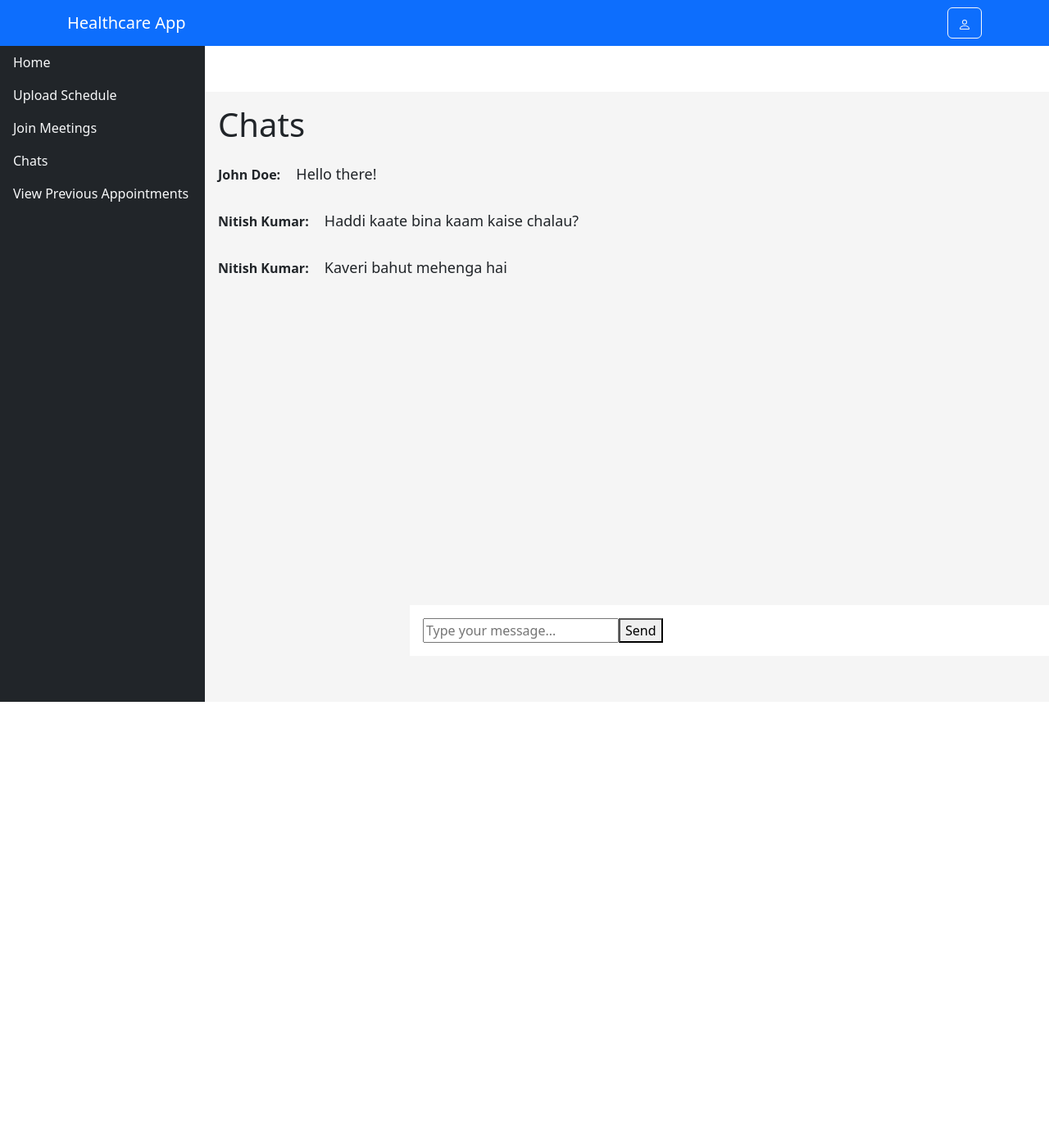
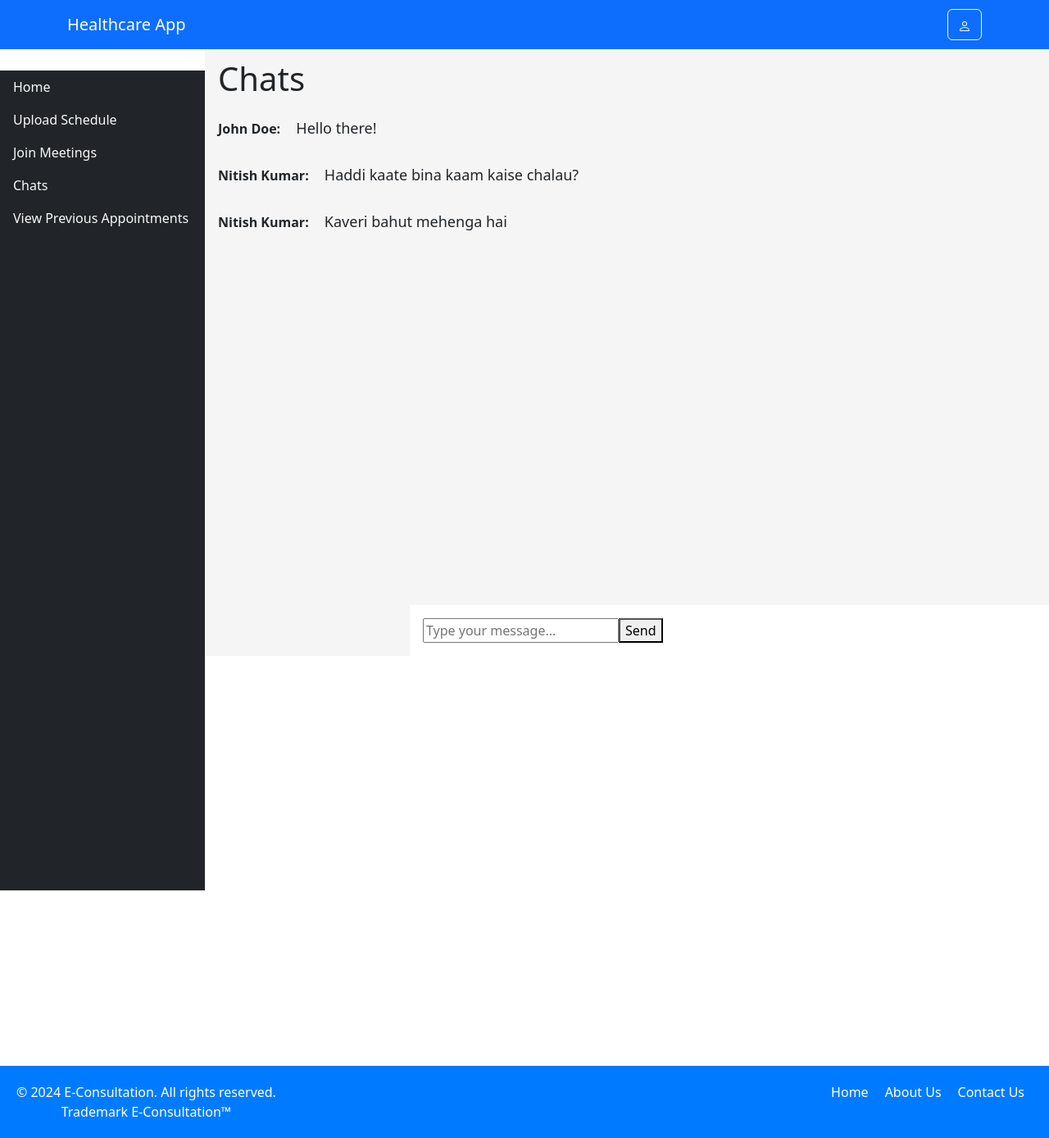
Before and after one commit to Shivanirudh/Teleconsulting, a React (Create React App) app in the folder Frontend/: page /ddashboard/chats in a window 1280 px wide. Shown: the whole page at 82% size. Before the commit the page ends 856 px from the top, so only its background shows below. Built offline with nearby package versions, Linux system fonts and the light colour scheme.

Commit message:
fixed scrollingand footer problem

```diff
--- a/Frontend/src/App.js
+++ b/Frontend/src/App.js
@@ -10,6 +10,7 @@ import PreviousAppointments from "./Pages/Appointment";
 import UploadSchedule from "./Pages/uploadschedule";
 import SideNavbar from "./components/sidenavbar";
 import Chats from "./Pages/ chats";
+import Footer from "./components/footer";
 
 
 function App() {
@@ -22,6 +23,7 @@ function App() {
         <Navbar/>
         <SideNavbar/>
 
+
       <Routes>
 
         <Route exact path = "/ddashboard" element = {<DoctorDashboard/>}/>
@@ -29,6 +31,7 @@ function App() {
         <Route exact path = "/ddashboard/upload"  element = {<UploadSchedule/>}/>
         <Route exact path="/ddashboard/chats"     element = {<Chats/>}/>
       </Routes>
+      <Footer/>
 
 
       </Router>
--- a/Frontend/src/Pages/ chats.js
+++ b/Frontend/src/Pages/ chats.js
@@ -32,7 +32,7 @@ function Chats() {
   };
 
   return (
-    <div className="chats-container" style={{marginLeft: '250px', marginTop: '56px' }}>
+    <div className="chats-container" style={{marginLeft: '250px', marginTop: '56px' ,marginBottom:'500px'}}>
       <h1>Chats</h1>
       <ul className="messages-list">
         {messages.map((message, index) => (
--- a/Frontend/src/Pages/Appointment.js
+++ b/Frontend/src/Pages/Appointment.js
@@ -23,7 +23,7 @@ export default function PreviousAppointments() {
   };
 
   return (
-    <div className="container mt-4" style={{ marginLeft: '250px', marginTop: '56px' }}>
+    <div className="container mt-4" style={{ marginLeft: '250px', marginTop: '60px' ,marginBottom: '500px'}}>
       <h2>Previous Appointments</h2>
 
       {/* Search bar */}
--- a/Frontend/src/Pages/Ddashboard.js
+++ b/Frontend/src/Pages/Ddashboard.js
@@ -71,7 +71,7 @@ export default function DoctorDashboard() {
   return (
 
 
-    <div className="container mt-4" style={{ marginLeft: '250px', marginTop: '56px' }}>
+    <div className="container mt-4" style={{ marginLeft: '250px', marginTop: '56px' ,marginBottom: '550px'}}>
 
       <h2>Doctor Dashboard</h2>
 
--- a/Frontend/src/Pages/uploadschedule.js
+++ b/Frontend/src/Pages/uploadschedule.js
@@ -70,7 +70,7 @@ export default function UploadSchedule() {
   };
 
   return (
-    <div className="container mt-4" style={{ marginLeft: '250px', marginTop: '56px' }}>
+    <div className="container mt-4" style={{ marginLeft: '250px', marginTop: '56px',marginBottom: '500px' }}>
       <h2>This weeks Schedule</h2>
 
       <table className="table table-bordered">
--- a/Frontend/src/components/Navbar.js
+++ b/Frontend/src/components/Navbar.js
@@ -19,9 +19,11 @@ export default function Navbar() {
     setModalVisible(false);
   };
 
-  // Render the Navbar only if it's on the doctor dashboard
   return isDoctorDashboard ? (
-    <nav className="navbar navbar-expand-lg navbar-dark bg-primary">
+    <nav
+      className="navbar navbar-expand-lg navbar-dark bg-primary fixed-top"
+      style={{ height: '60px', width: '100%' }}
+    >
       <div className="container">
         <span className="navbar-brand">Healthcare App</span>
 
--- /dev/null
+++ b/Frontend/src/components/footer.js
@@ -0,0 +1,20 @@
+import React from 'react';
+import '../footer.css'; // You can define your styles in a separate CSS file
+
+function Footer() {
+  return (
+    <footer className="footer-container" style={{position:'relative'}}>
+      <div className="footer-left">
+        <p>&copy; 2024 E-Consultation. All rights reserved.</p>
+        <p>Trademark E-Consultation™</p>
+      </div>
+      <div className="footer-right">
+      <a href="/">Home</a>
+        <a href="/aboutus">About Us</a>
+        <a href="/contactus">Contact Us</a>
+      </div>
+    </footer>
+  );
+}
+
+export default Footer;
--- a/Frontend/src/components/sidenavbar.js
+++ b/Frontend/src/components/sidenavbar.js
@@ -14,7 +14,7 @@ export default function SideNavbar() {
 
   // Render the SideNavbar only if it should be displayed
   return shouldDisplayNavbar ? (
-    <div className="position-fixed bg-dark text-light" style={{ height: '100%', width: '250px' }}>
+    <div className="position-fixed bg-dark text-light" style={{ height:'1000px' , width: '250px',marginTop:'30px'}}>
       <ul className="nav flex-column">
         <li className="nav-item">
           <NavLink className="nav-link text-light" to="/ddashboard">
--- /dev/null
+++ b/Frontend/src/footer.css
@@ -0,0 +1,31 @@
+.footer-container {
+    background-color: #007bff; /* Blue background color */
+    color: #fff;
+    padding: 20px;
+    text-align: center;
+    width: 100%;
+    position: fixed;
+    bottom: 0;
+    display: flex;
+    justify-content: space-between;
+  }
+
+  .footer-left p {
+    margin: 0;
+  }
+
+  .footer-right a, .footer-right p {
+    margin: 0 10px;
+    text-decoration: none;
+    color: #fff;
+    transition: color 0.3s ease; /* Add transition for smooth color change */
+  }
+
+  .footer-right a:hover {
+    text-decoration: underline;
+    color: #000; /* Change color to black on hover */
+  }
+
+  .footer-right p:hover {
+    color: #000; /* Change color to black on hover */
+  }
```
